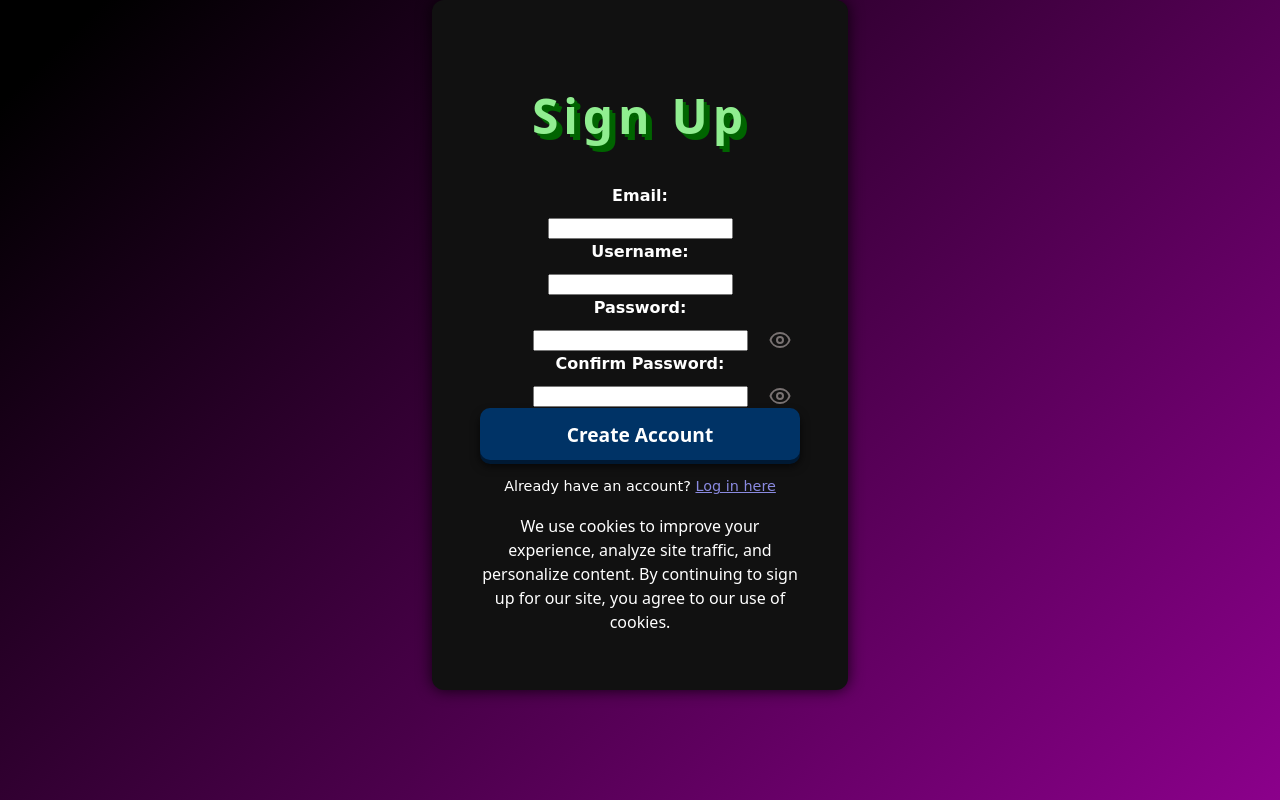
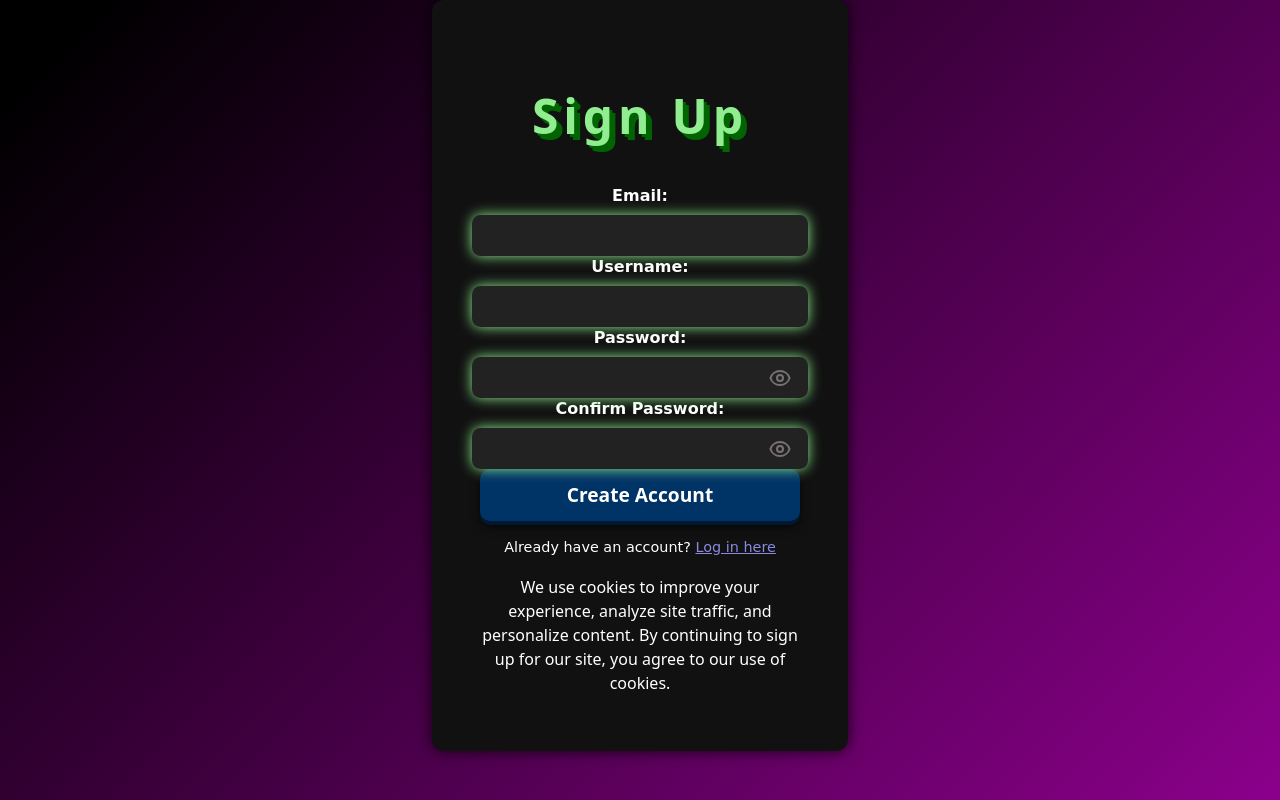
Before and after one commit to ShelbyPop/CS144-GroupProject, a React (Vite) app in the folder frontend/: page /signup in a window 1280 px wide. Built offline with nearby package versions, Linux system fonts and the light colour scheme.

Commit message:
Update SignUp.jsx

```diff
--- a/frontend/src/SignUp.jsx
+++ b/frontend/src/SignUp.jsx
@@ -41,12 +41,13 @@ export default function SignUp() {
   };
 
   return (
+    <div className='signpage' >
     <div className="signup-container">
       <h2 className="signup-title">Sign Up</h2>
       <form onSubmit={handleSignup}>
         <div className="form-group">
           <label className="signup-label" >Email:</label>
-          <input
+          <input className="signup-input"
             type="email"
             required
             value={email}
@@ -56,7 +57,7 @@ export default function SignUp() {
 
         <div className="form-group">
           <label className="signup-label" >Username:</label>
-          <input
+          <input className="signup-input"
             type="text"
             required
             value={username}
@@ -67,7 +68,7 @@ export default function SignUp() {
         <div className="form-group">
           <label className="signup-label">Password:</label>
           <div style={{ position: 'relative' }}>
-            <input
+            <input className="signup-input"
               type={showPassword ? 'text' : 'password'}
               required
               value={password}
@@ -106,7 +107,7 @@ export default function SignUp() {
         <div className="form-group">
           <label className="signup-label" >Confirm Password:</label>
           <div style={{ position: 'relative' }}>
-            <input
+            <input className="signup-input"
               type={showConfirm ? 'text' : 'password'}
               required
               value={confirm}
@@ -155,8 +156,9 @@ export default function SignUp() {
           Log in here
         </span>
       </p>
-    <p> We use cookies to improve your experience, analyze site traffic, and personalize content. By continuing to sign up for our site, you agree to our use of cookies.</p>
 
+      <p> We use cookies to improve your experience, analyze site traffic, and personalize content. By continuing to sign up for our site, you agree to our use of cookies.</p>
+    </div>
     </div>
   );
 }
```
